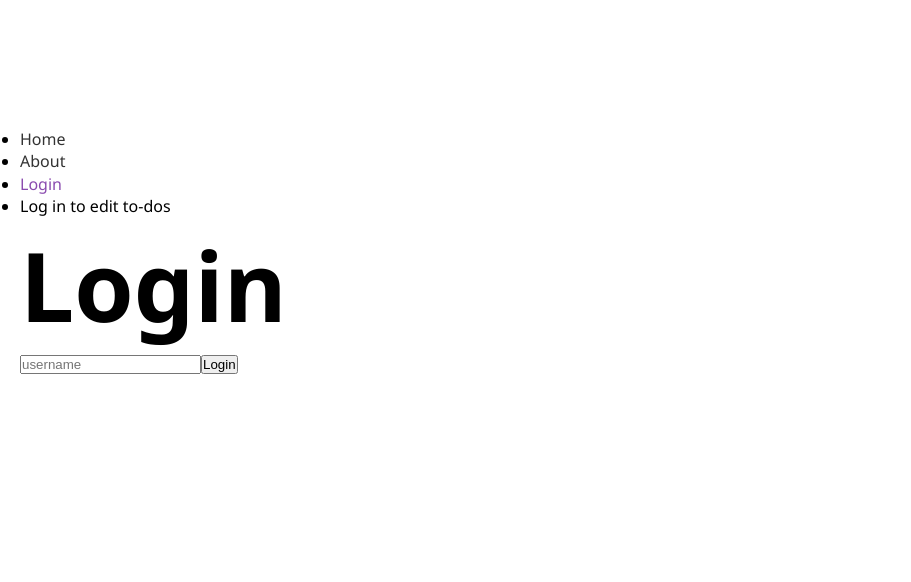
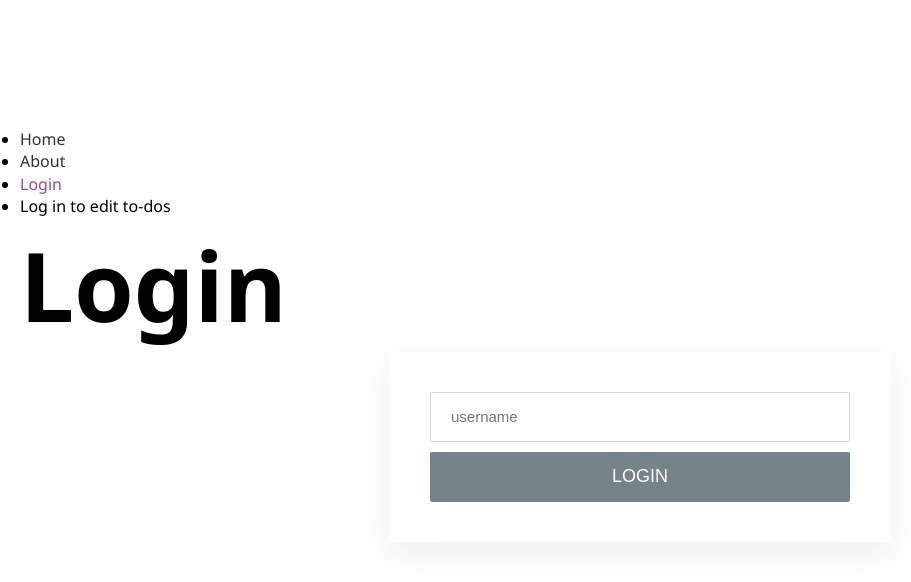
Before and after one commit to Matthieu96Code/react-todo-app, a React (Vite) app: page /login in a window 1280 px wide. Shown: the top 582 px of the page, without its empty margins (0-911 px from the left). Built offline with nearby package versions, Linux system fonts and the light colour scheme.

Commit message:
style login page

```diff
--- a/src/styles/Login.module.css
+++ b/src/styles/Login.module.css
@@ -0,0 +1,38 @@
+.formWrapper {
+  max-width: 1000px;
+  margin: 0 auto;
+}
+
+.form {
+  width: 100%;
+  max-width: 500px;
+  margin: 0 auto;
+  display: flex;
+  flex-direction: column;
+  box-shadow: rgb(32 32 32 / 8%) 0px 10px 32px 0px;
+  padding: 40px;
+}
+
+.form input {
+  height: 50px;
+  width: 100%;
+  padding: 10px 20px;
+  font-size: 15px;
+  margin-bottom: 10px;
+  outline: none;
+  border-radius: 2px;
+  border: 1px solid rgb(209, 215, 217);
+}
+
+.form button {
+  border-radius: 2px;
+  border: none;
+  background-color: #758488;
+  font-size: 18px;
+  width: 100%;
+  height: 50px;
+  color: rgb(255, 255, 255);
+  text-transform: uppercase;
+  padding: 0px 20px;
+  cursor: pointer;
+}
```
